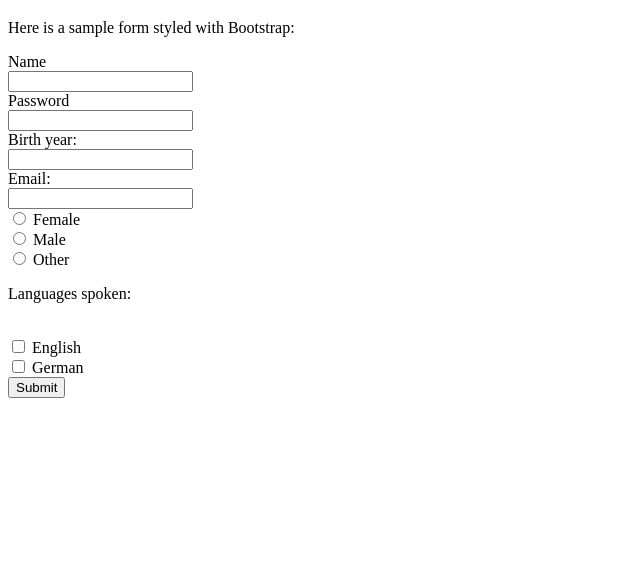
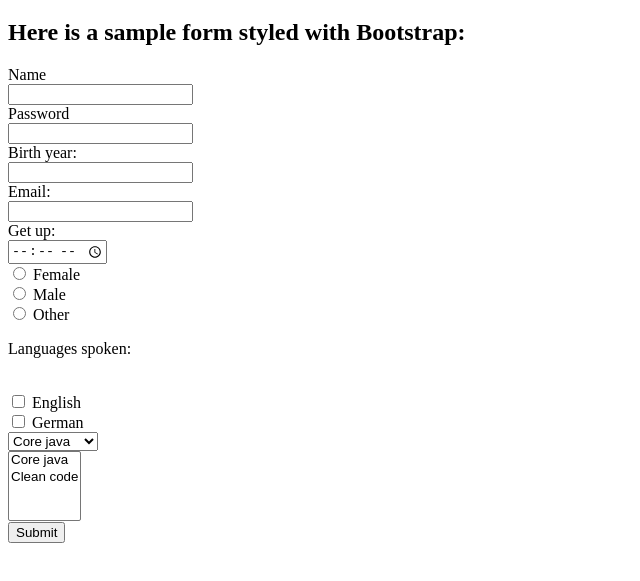
Before and after one commit to GBanndi/my-first-page, a plain HTML site: page HelloProg.html in a window 1280 px wide. Shown: the part 61-642 px from the top of the page, without its empty margins (0-640 px from the left). Drawn offline with Linux system fonts and the light colour scheme.

Commit message:
first page

```diff
--- a/HelloProg.html
+++ b/HelloProg.html
@@ -11,29 +11,56 @@
 <!--Ez az első oldalam-->
 <h1>Hello PROGmasters!</h1>
 
-<p>Here is a sample form styled with Bootstrap:</p>
+<h2>Here is a sample form styled with Bootstrap:</h2>
 
 <form action="/action_page.php">
+    <div>
         <label for="name">Name</label><br>
         <input type="text" id="name" name="name"><br>
+    </div>
+    <div>
         <label for="pwd">Password</label><br>
-    <input type="text" id="pwd" name="pwd"><br>
+        <input type="password" id="pwd" name="pwd"><br>
+    </div>
+    <div>
         <label for="birth_year">Birth year:</label><br>
-    <input type="text" id="birth_year" name="birth_year"><br>
+        <input type="number" id="birth_year" name="birth_year"><br>
+    </div>
+    <div>
         <label for="birth_year">Email:</label><br>
-    <input type="text" id="email_address" name="birth_year"><br>
-<!--    TODO implement here-->
+        <input type="email" id="email_address" name="birth_year"><br>
+    </div>
+    <div>
+        <label for="get_up_time">Get up:</label><br>
+        <input type="time" id="get_up_time" name="get_up_time"><br>
+    </div>
+    <div>
         <input type="radio" id="html" name="fav_language" value="HTML">
         <label for="html">Female</label><br>
         <input type="radio" id="css" name="fav_language" value="CSS">
         <label for="css">Male</label><br>
         <input type="radio" id="javascript" name="fav_language" value="JavaScript">
         <label for="javascript">Other</label><br>
+    </div>
     <p>Languages spoken:</p><br>
+    <div>
         <input type="checkbox" id="vehicle1" name="vehicle1" value="Bike">
         <label for="vehicle1">English</label><br>
         <input type="checkbox" id="vehicle2" name="vehicle2" value="Car">
         <label for="vehicle2">German</label><br>
+    </div>
+    <div>
+        <select>
+            <option>Core java</option>
+            <option>Clean code</option>
+        </select>
+    </div>
+    <div>
+        <select multiple="multiple">
+            <option>Core java</option>
+            <option>Clean code</option>
+        </select>
+    </div>
 
     <input type="submit" value="Submit">
 </form>
```
Lines whose indentation alone changed are shown as unchanged.
